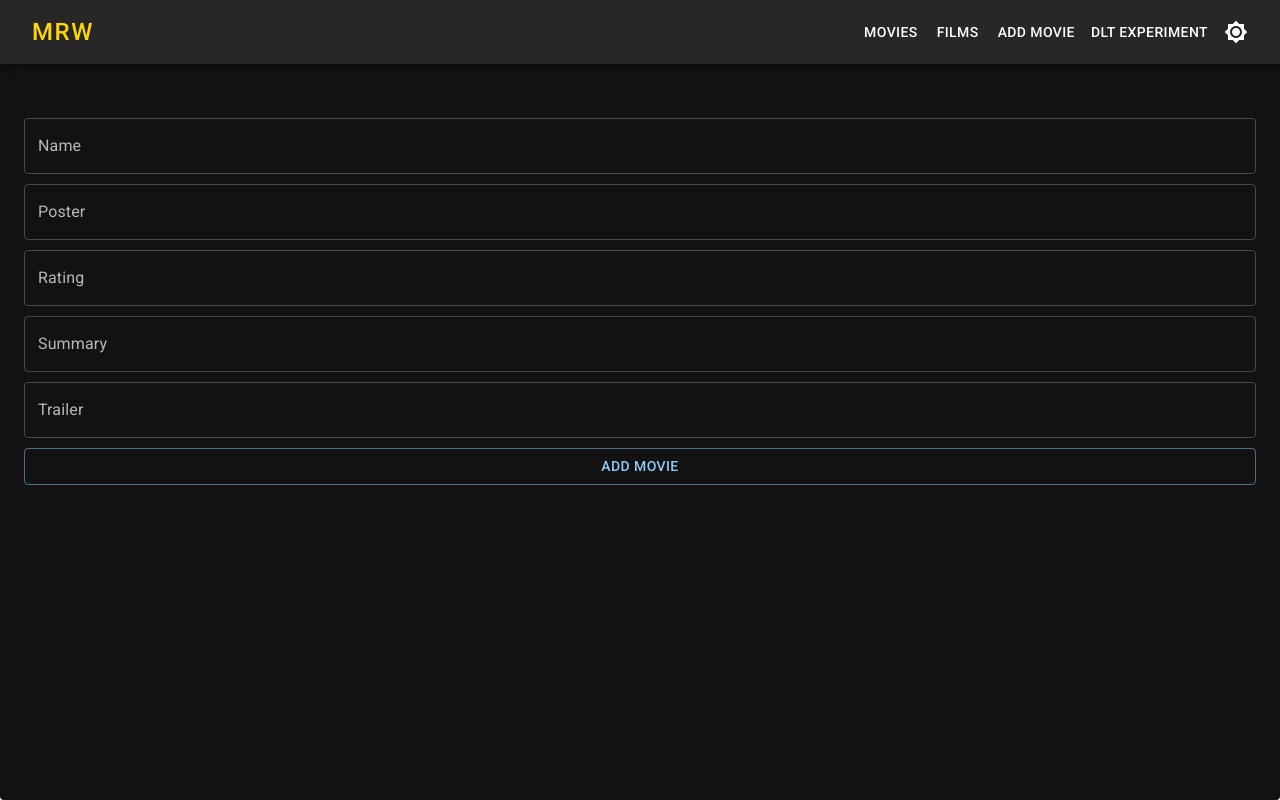
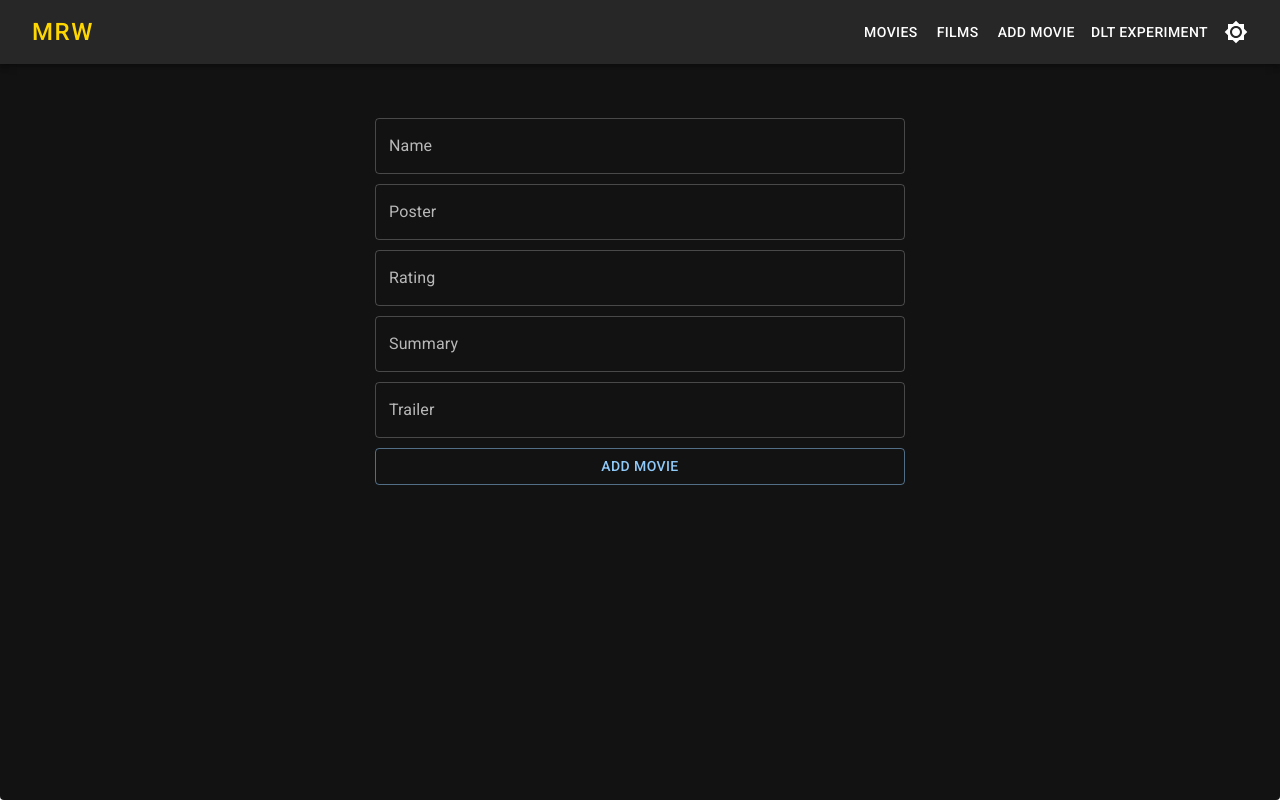
Before and after one commit to SARAVANAN-SSS/movie-app-fe, a React (Create React App) app: page /movie/add in a window 1280 px wide. Built offline with nearby package versions, Linux system fonts and the light colour scheme.

Commit message:
Poster height and add btn changed

```diff
--- a/src/App.css
+++ b/src/App.css
@@ -13,9 +13,10 @@
 }
 
 .movie-poster {
-  height: 540px;
+  height: 320px;
+  /* height: 540px; */
   width: 320px;
-  object-fit: cover;
+  object-fit:cover;
 }
 
 .movie-container {
@@ -53,6 +54,7 @@
 }
 
 .add-movie-btn {
+  width: 530px;
   display: flex;
   flex-direction: column;
   gap: 10px;
```
